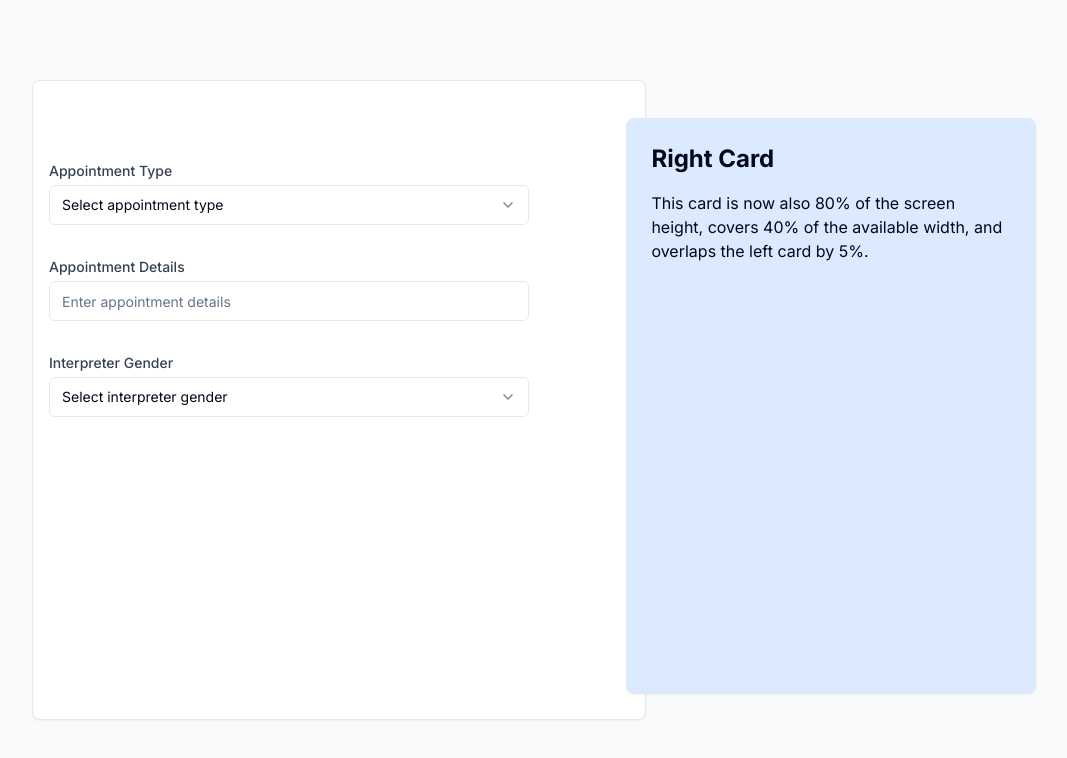
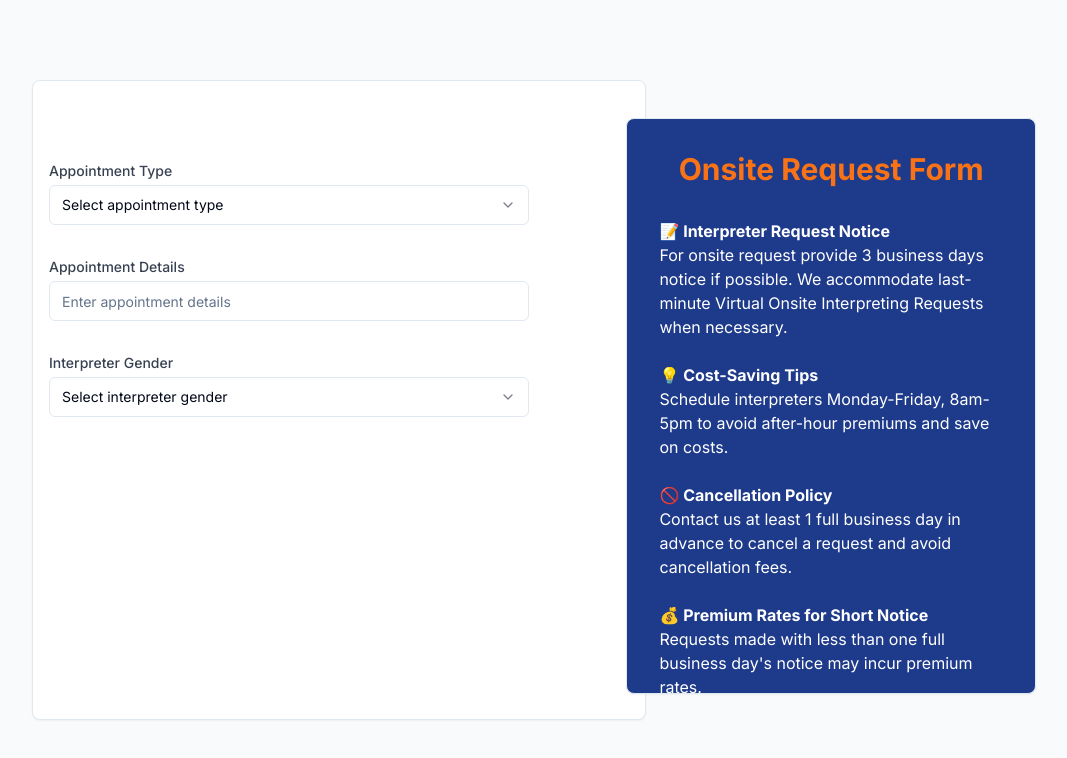
Before and after one commit to CynicusCode/sandbox, a Next.js app: page / in a window 1280 px wide. Shown: the top 758 px of the page, without its empty margins (96-1163 px from the left). Built offline with nearby package versions, Linux system fonts and the light colour scheme.

Commit message:
complete SignInNotice

```diff
--- /dev/null
+++ b/app/components/AlertNotice.tsx
@@ -0,0 +1,9 @@
+import React from 'react'
+
+const AlertNotice = () => {
+  return (
+    <div>AlertNotice</div>
+  )
+}
+
+export default AlertNotice
--- /dev/null
+++ b/app/components/DisplayBoard.tsx
@@ -0,0 +1,7 @@
+import React from "react";
+
+const DisplayBoard = () => {
+	return <div>DisplayBoard</div>;
+};
+
+export default DisplayBoard;
--- /dev/null
+++ b/app/components/SignInNotice.tsx
@@ -0,0 +1,40 @@
+// SignInNotice.tsx
+import React from "react";
+
+const SignInNotice = () => {
+	return (
+		<div className="p-6">
+			<h1 className="font-bold text-orange-500 text-3xl pb-4 flex justify-center">
+				Onsite Request Form
+			</h1>
+			<div className="text-white mt-4 ">
+				<p className="font-bold">📝 Interpreter Request Notice</p>
+				<p>
+					For onsite request provide 3 business days notice if possible. We
+					accommodate last-minute Virtual Onsite Interpreting Requests when
+					necessary.
+				</p>
+
+				<p className="font-bold mt-6">💡 Cost-Saving Tips</p>
+				<p>
+					Schedule interpreters Monday-Friday, 8am-5pm to avoid after-hour
+					premiums and save on costs.
+				</p>
+
+				<p className="font-bold mt-6">🚫 Cancellation Policy</p>
+				<p>
+					Contact us at least 1 full business day in advance to cancel a request
+					and avoid cancellation fees.
+				</p>
+
+				<p className="font-bold mt-6">💰 Premium Rates for Short Notice</p>
+				<p>
+					Requests made with less than one full business day's notice may incur
+					premium rates.
+				</p>
+			</div>
+		</div>
+	);
+};
+
+export default SignInNotice;
--- a/app/page.tsx
+++ b/app/page.tsx
@@ -3,6 +3,7 @@ import { Card } from "@/components/ui/card";
 import AppointmentType from "./components/AppointmentType";
 import AppointmentDetails from "./components/AppointmentDetails";
 import InterpreterGender from "./components/InterpreterGender";
+import SignInNotice from "./components/SignInNotice";
 
 const OverlappingCardsLayout = () => {
 	return (
@@ -19,13 +20,10 @@ const OverlappingCardsLayout = () => {
 					</Card>
 
 					{/* Right Card */}
-					<Card className="w-[40%] h-[72vh] bg-blue-100 absolute right-0 top-[6%] mr-5 z-10">
-						<div className="p-6">
-							<h2 className="text-2xl font-bold mb-4">Right Card</h2>
-							<p>
-								This card is now also 80% of the screen height, covers 40% of
-								the available width, and overlaps the left card by 5%.
-							</p>
+					<Card className="w-[40%] h-[72vh] bg-blue-900 absolute right-0 top-[6%] mr-5 z-10">
+						<div className="p-2">
+							<SignInNotice />
+
 						</div>
 					</Card>
 				</div>
```
